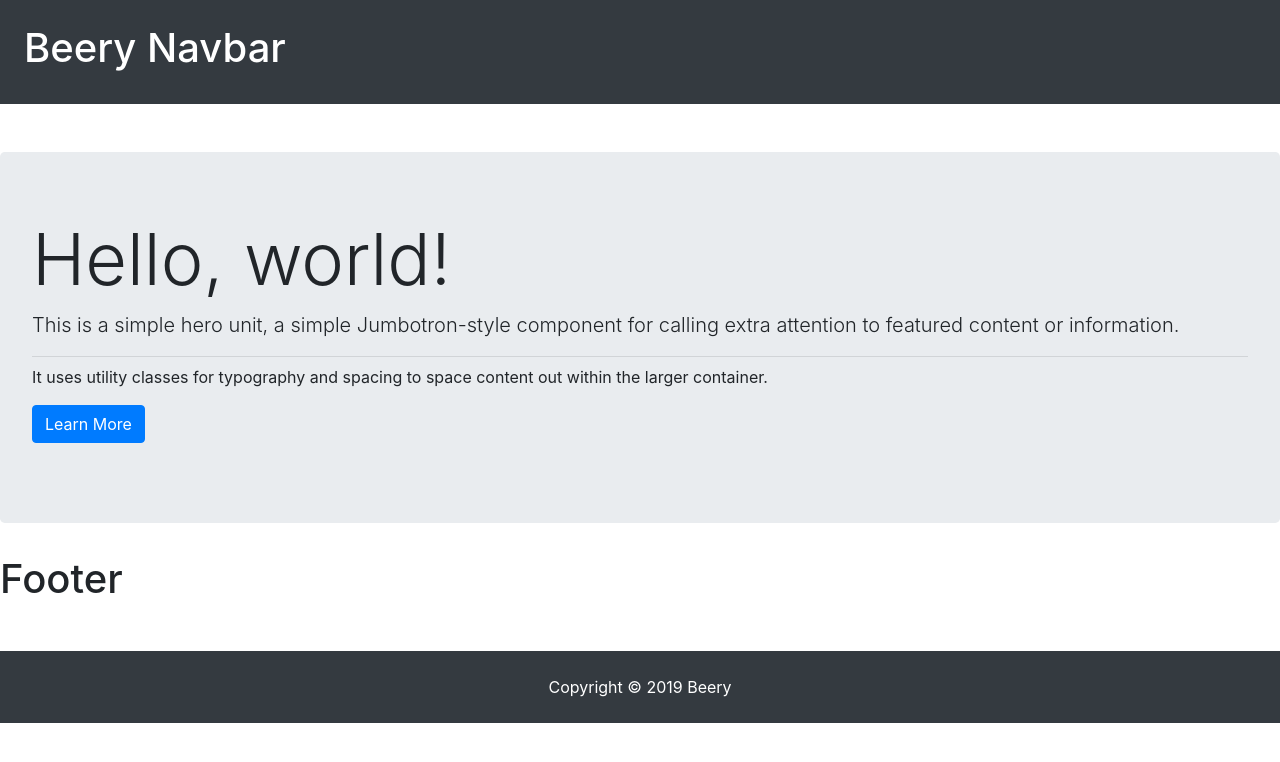
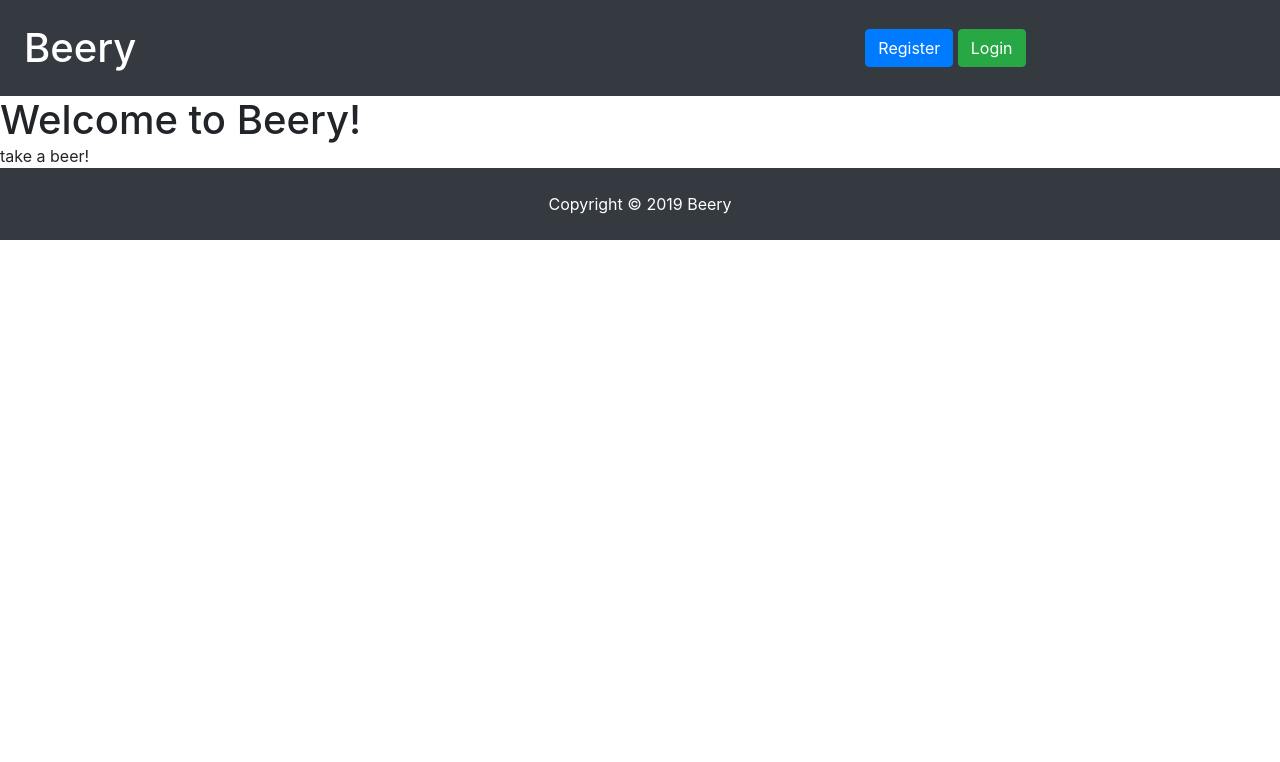
Before and after one commit to duedeu36/beery, a React (Create React App) app in the folder client/: page / in a window 1280 px wide. Shown: the top 762 px of the page. Built offline with nearby package versions, Linux system fonts and the light colour scheme.

Commit message:
frontend: working on components, added react-router-dom links

```diff
--- a/client/package.json
+++ b/client/package.json
@@ -6,6 +6,7 @@
     "jsonwebtoken": "^8.5.1",
     "react": "^16.8.6",
     "react-dom": "^16.8.6",
+    "react-router-dom": "^5.0.0",
     "react-scripts": "2.1.8",
     "reactstrap": "^8.0.0"
   },
--- a/client/src/App.css
+++ b/client/src/App.css
@@ -4,6 +4,13 @@
    box-sizing: border-box;
 }
 
+
 nav {
    width: 100%;
 }
+
+h1,
+p {
+   margin: 0 auto;
+   width: 100%;
+}
--- a/client/src/App.js
+++ b/client/src/App.js
@@ -1,17 +1,25 @@
 import React, { Component } from "react";
+import { BrowserRouter as Router, Route } from "react-router-dom";
 import "./App.css";
 import Landing from "./components/layout/Landing";
 import Footer from "./components/layout/Footer";
 import Navbar from "./components/layout/Navbar";
+import Register from "./components/auth/Register";
+import Login from "./components/auth/Login";
 
 class App extends Component {
   render() {
     return (
-      <div className="App">
-        <Navbar />
-        <Landing />
-        <Footer />
-      </div>
+      <Router>
+        <div className="App">
+          <div className="container" />
+          <Navbar />
+          <Route exact path="/register" component={Register} />
+          <Route exact path="/login" component={Login} />
+          <Route exact path="/" component={Landing} />
+          <Footer />
+        </div>
+      </Router>
     );
   }
 }
--- /dev/null
+++ b/client/src/components/auth/Login.js
@@ -0,0 +1,13 @@
+import React, { Component } from "react";
+
+class Login extends Component {
+  render() {
+    return (
+      <div>
+        <h1>Login</h1>
+      </div>
+    );
+  }
+}
+
+export default Login;
--- /dev/null
+++ b/client/src/components/auth/Register.js
@@ -0,0 +1,13 @@
+import React, { Component } from "react";
+
+class Register extends Component {
+  render() {
+    return (
+      <div>
+        <h1>Register</h1>
+      </div>
+    );
+  }
+}
+
+export default Register;
--- a/client/src/components/layout/Footer.js
+++ b/client/src/components/layout/Footer.js
@@ -3,8 +3,7 @@ import React from "react";
 export default function Footer() {
   return (
     <div>
-      <h1>Footer</h1>
-      <footer className="bg-dark text-white mt-5 p-4 text-center">
+      <footer className="bg-dark text-white p-4 text-center" id="footer">
         Copyright &copy; {new Date().getUTCFullYear()} Beery
       </footer>
     </div>
--- a/client/src/components/layout/Landing.js
+++ b/client/src/components/layout/Landing.js
@@ -5,21 +5,8 @@ class Landing extends Component {
   render() {
     return (
       <div>
-        <Jumbotron>
-          <h1 className="display-3">Hello, world!</h1>
-          <p className="lead">
-            This is a simple hero unit, a simple Jumbotron-style component for
-            calling extra attention to featured content or information.
-          </p>
-          <hr className="my-2" />
-          <p>
-            It uses utility classes for typography and spacing to space content
-            out within the larger container.
-          </p>
-          <p className="lead">
-            <Button color="primary">Learn More</Button>
-          </p>
-        </Jumbotron>
+        <h1>Welcome to Beery!</h1>
+        <p>take a beer!</p>
       </div>
     );
   }
--- a/client/src/components/layout/Navbar.js
+++ b/client/src/components/layout/Navbar.js
@@ -1,13 +1,28 @@
 import React, { Component } from "react";
+import { Link } from "react-router-dom";
 
 class Navbar extends Component {
   render() {
     return (
-      <div>
-        <nav className="bg-dark text-white mb-5 p-4">
-          <h1>Beery Navbar</h1>
-        </nav>
-      </div>
+      <nav className="bg-dark text-white p-4">
+        <div className="row">
+          <div className="col-8">
+            <h1>Beery</h1>
+          </div>
+          <div className="col-4 align-self-center">
+            <Link to="/register">
+              <button type="button" className="btn btn-primary">
+                Register
+              </button>
+            </Link>{" "}
+            <Link to="/login">
+              <button type="button" className="btn btn-success">
+                Login
+              </button>
+            </Link>
+          </div>
+        </div>
+      </nav>
     );
   }
 }
```
Also changed, not shown: client/src/img/WhatsApp Image 2019-03-28 at 18.21.19.jpeg (deleted), client/src/img/aHR0cDovL3d3dy5saXZlc2NpZW5jZS5jb20vaW1hZ2VzL2kvMDAwLzEwMi8xNjIvb3JpZ2luYWwvYmVlci1hbmQtd2hlYXQuanBn.webp (added).
